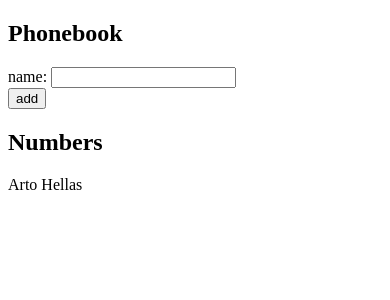
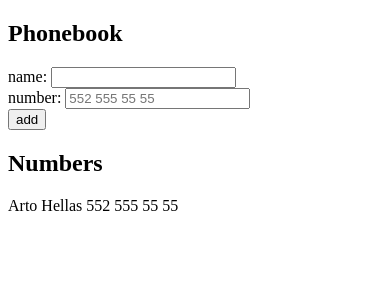
Before and after one commit to Zakerous76/fullstackopen, a React (Vite) app in the folder part2/phonebook/: page / in a window 390 px wide. Shown: the top 300 px of the page. Built offline with nearby package versions, Linux system fonts and the light colour scheme.

Commit message:
2.8: The Phonebook Step 3

```diff
--- a/part2/phonebook/src/App.jsx
+++ b/part2/phonebook/src/App.jsx
@@ -4,19 +4,26 @@ const Numbers = ({ persons }) => {
   return (
     <div>
       {persons.map((entry) => {
-        return <p key={entry.name}>{entry.name}</p>;
+        return (
+          <p key={entry.name}>
+            {entry.name} {entry.number}
+          </p>
+        );
       })}
     </div>
   );
 };
 
 const App = () => {
-  const [persons, setPersons] = useState([{ name: "Arto Hellas" }]);
+  const [persons, setPersons] = useState([
+    { name: "Arto Hellas", number: "552 555 55 55" },
+  ]);
   const [newName, setNewName] = useState(""); // for controlling <input/>
+  const [newNumber, setNewNumber] = useState("");
 
   const addNewName = (event) => {
     event.preventDefault();
-    const newPerson = { name: newName };
+    const newPerson = { name: newName, number: newNumber };
     const result = persons
       .map((x) => {
         return x.name.toLowerCase() === newName.toLowerCase();
@@ -31,8 +38,12 @@ const App = () => {
     }
   };
 
-  const handleSetNewName = (event) => {
+  const handleNewName = (event) => {
     setNewName(event.target.value);
+  };
+
+  const handleNewNumber = (event) => {
+    setNewNumber(event.target.value);
   };
 
   return (
@@ -40,7 +51,25 @@ const App = () => {
       <h2>Phonebook</h2>
       <form onSubmit={addNewName}>
         <div>
-          name: <input value={newName} onChange={handleSetNewName} />
+          <label htmlFor="name">name: </label>
+          <input
+            type="text"
+            id="name"
+            value={newName}
+            onChange={handleNewName}
+          />
+        </div>
+        <div>
+          <label htmlFor="phoneNo">number: </label>
+          <input
+            type="tel"
+            id="phoneNo"
+            placeholder="552 555 55 55"
+            maxLength={10}
+            pattern="[0-9]{3} [0-9]{3} [0-9]{2} [0-9]{2}"
+            value={newNumber}
+            onChange={handleNewNumber}
+          />
         </div>
         <div>
           <button type="submit">add</button>
```
